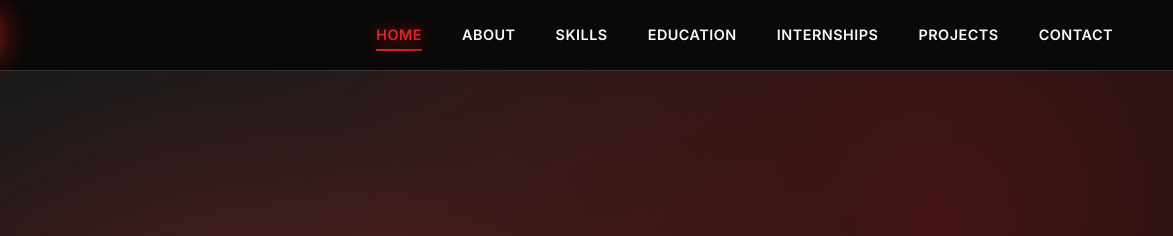
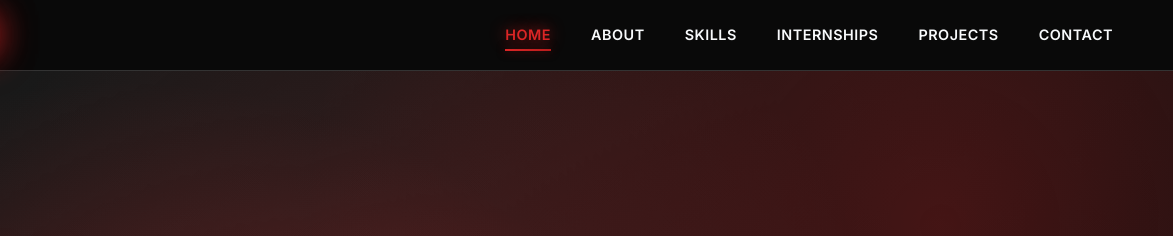
Before and after one commit to Harshad071/harshad-portfolio, a plain HTML site: page index.html in a window 1280 px wide. Shown: the top 236 px of the page, 107-1280 px from the left. Drawn offline with Linux system fonts and the light colour scheme.

Commit message:
Update index.html

```diff
--- a/index.html
+++ b/index.html
@@ -1430,7 +1430,6 @@
                 <li><span class="nav-link active" data-slide="home">Home</span></li>
                 <li><span class="nav-link" data-slide="about">About</span></li>
                 <li><span class="nav-link" data-slide="skills">Skills</span></li>
-                <li><span class="nav-link" data-slide="education">Education</span></li>
                 <li><span class="nav-link" data-slide="internships">Internships</span></li>
                 <li><span class="nav-link" data-slide="projects">Projects</span></li>
                 <li><span class="nav-link" data-slide="contact">Contact</span></li>
```
